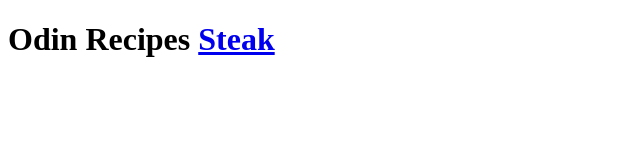
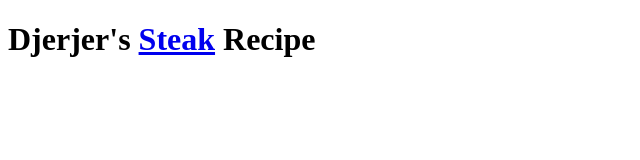
Before and after one commit to Djerjer/odin-recipes, a plain HTML site: page index.html in a window 1280 px wide. Shown: the whole page, without its empty margins (0-640 px from the left). Drawn offline with Linux system fonts and the light colour scheme.

Commit message:
changes made in index.html

```diff
--- a/index.html
+++ b/index.html
@@ -6,8 +6,7 @@
 
     <body>
         <h1>
-            Odin Recipes
-            <a href="recipes/steak.html">Steak</a>
+            <h1>Djerjer's <a href="recipes/steak.html">Steak</a> Recipe</h1>
         </h1>
     </body>
 </html>
```
